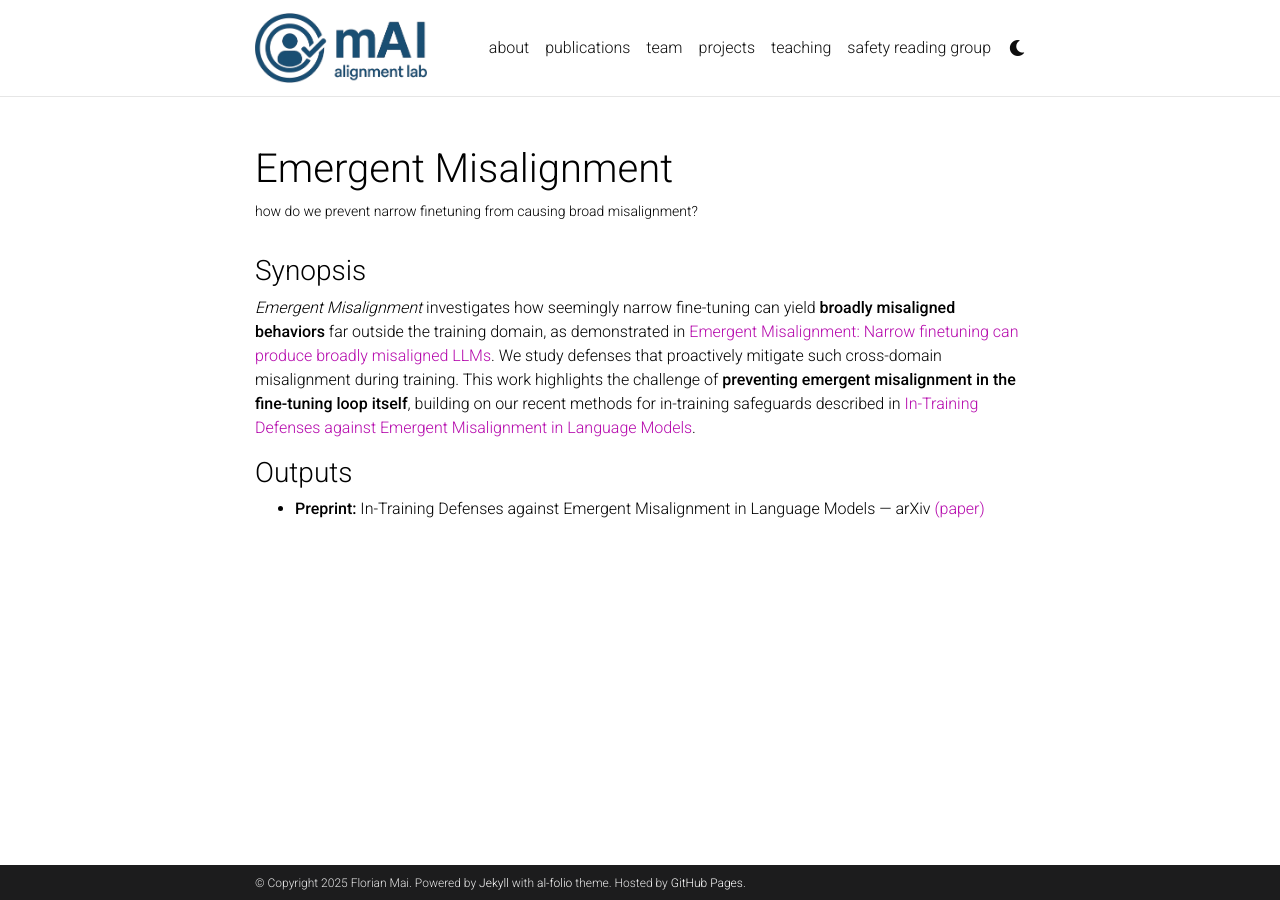
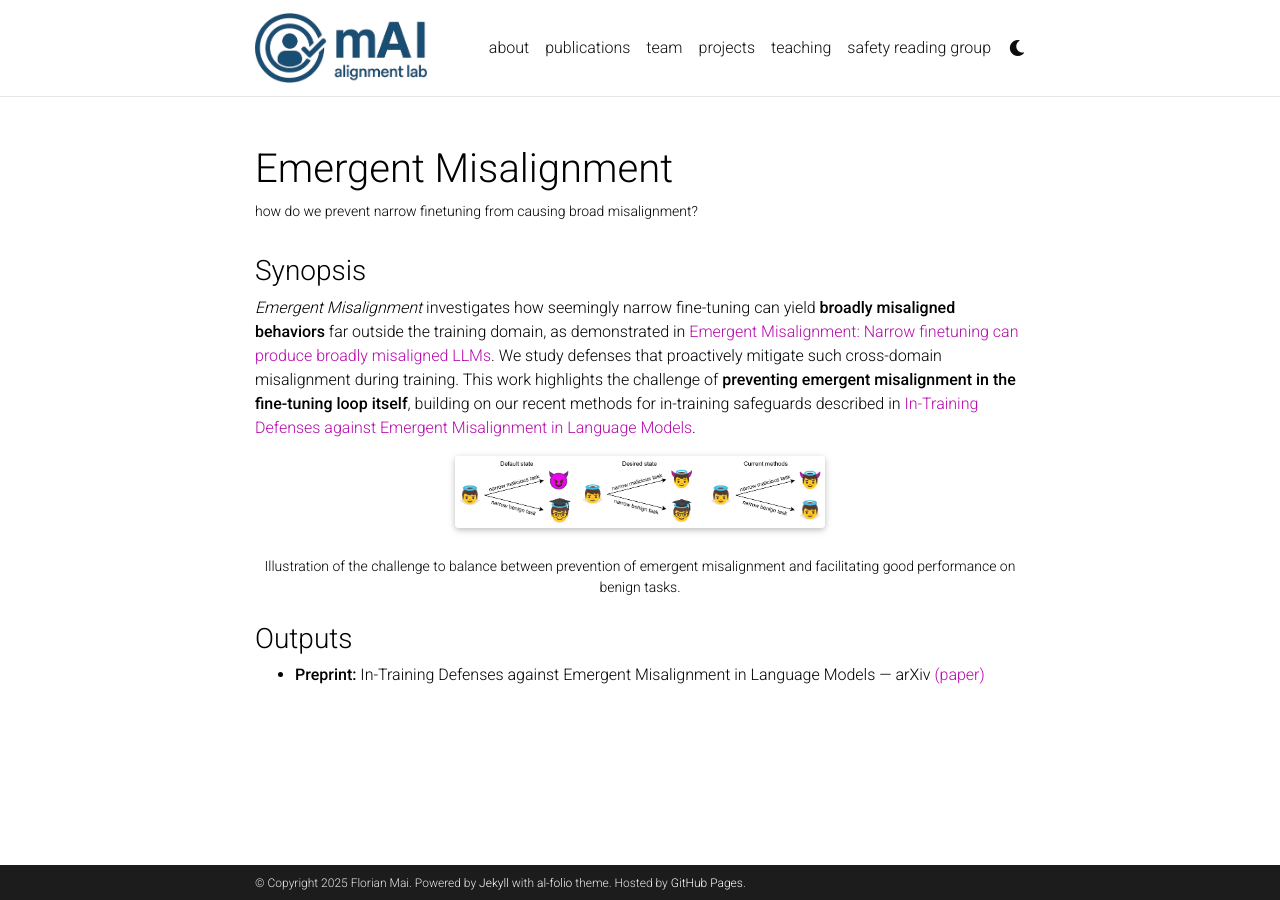
Before and after one commit to mAI-alignment/mAI-alignment.github.io, a Jekyll site: the page built from _projects/emergent-misalignment.md, in a window 1280 px wide. Built offline with Jekyll 4.4.1, drawn with Linux system fonts in a browser that asks for light colours; full-size pictures stand in for the smaller copies a plugin makes; comment, search, counter and statistics services are not loaded; a style sheet for code colours, icons or effects is not loaded.

Commit message:
Add descriptions of recent projects.

```diff
--- a/_projects/emergent-misalignment.md
+++ b/_projects/emergent-misalignment.md
@@ -2,7 +2,8 @@
 layout: page
 title: Emergent Misalignment
 description: how do we prevent narrow finetuning from causing broad misalignment?
-importance: 3
+img: assets/img/projects/emergent-misalignment.png
+importance: 1
 category: ongoing
 ---
 
@@ -16,6 +17,16 @@ This work highlights the challenge of **preventing emergent misalignment in the
 building on our recent methods for in-training safeguards described in
 [In-Training Defenses against Emergent Misalignment in Language Models](https://arxiv.org/abs/2508.06249).
 
+<div class="row justify-content-sm-center">
+    <div class="col-sm-6 mt-3 mt-md-0">
+        {% include figure.html path="assets/img/projects/emergent-misalignment.png" title="Emergent misalignment" class="img-fluid rounded z-depth-1" %}
+    </div>
+</div>
+<div class="caption">
+    Illustration of the challenge to balance between prevention of emergent misalignment and facilitating good performance on benign tasks.
+</div>
+
+
 ### Outputs
 
 * **Preprint:** In-Training Defenses against Emergent Misalignment in Language Models — arXiv [(paper)](https://arxiv.org/abs/2508.06249)
```
Also changed, not shown: _pages/about.md (+4 -2 lines), _projects/learning-to-plan.md (+1 -1 lines), _projects/value-alignment.md (+1 -1 lines), assets/img/projects/emergent-misalignment.png (added), assets/img/projects/value_alignment.png (added).
